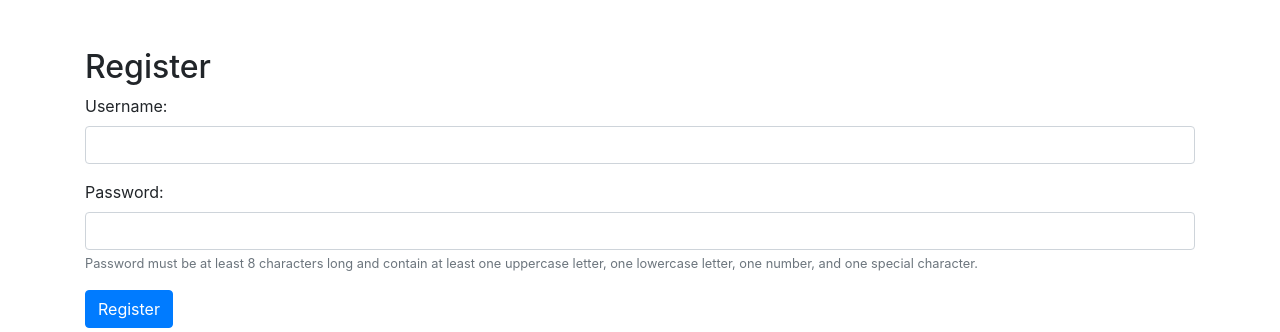
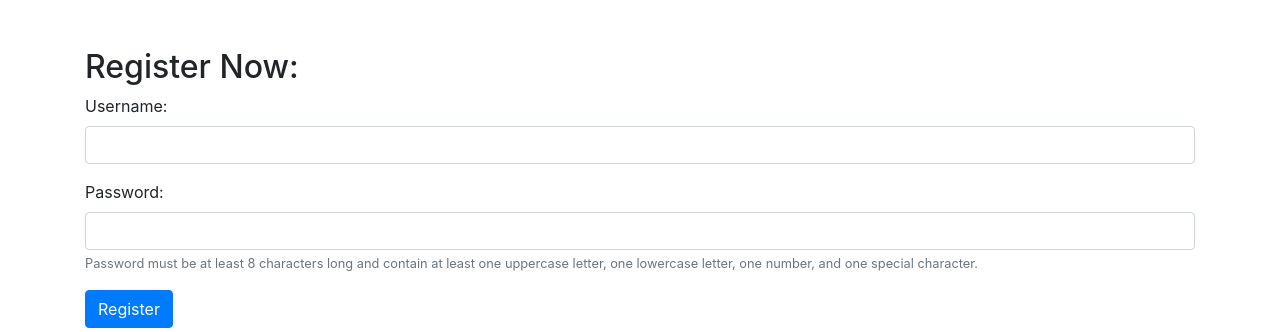
Before and after one commit to SaiAshish-Konchada/SFTS-Jenkins-Test, a Flask app: page /register in a window 1280 px wide. Shown: the top 332 px of the page. Run offline with Flask 2, Linux system fonts and the light colour scheme; some libraries are stand-ins or nearby versions.

Commit message:
Update register.html

```diff
--- a/app/templates/register.html
+++ b/app/templates/register.html
@@ -7,7 +7,7 @@
 </head>
 <body>
     <div class="container mt-5">
-        <h2>Register</h2>
+        <h2>Register Now:</h2>
         {% if error %}
             <div class="alert alert-danger">{{ error }}</div>
         {% endif %}
```
